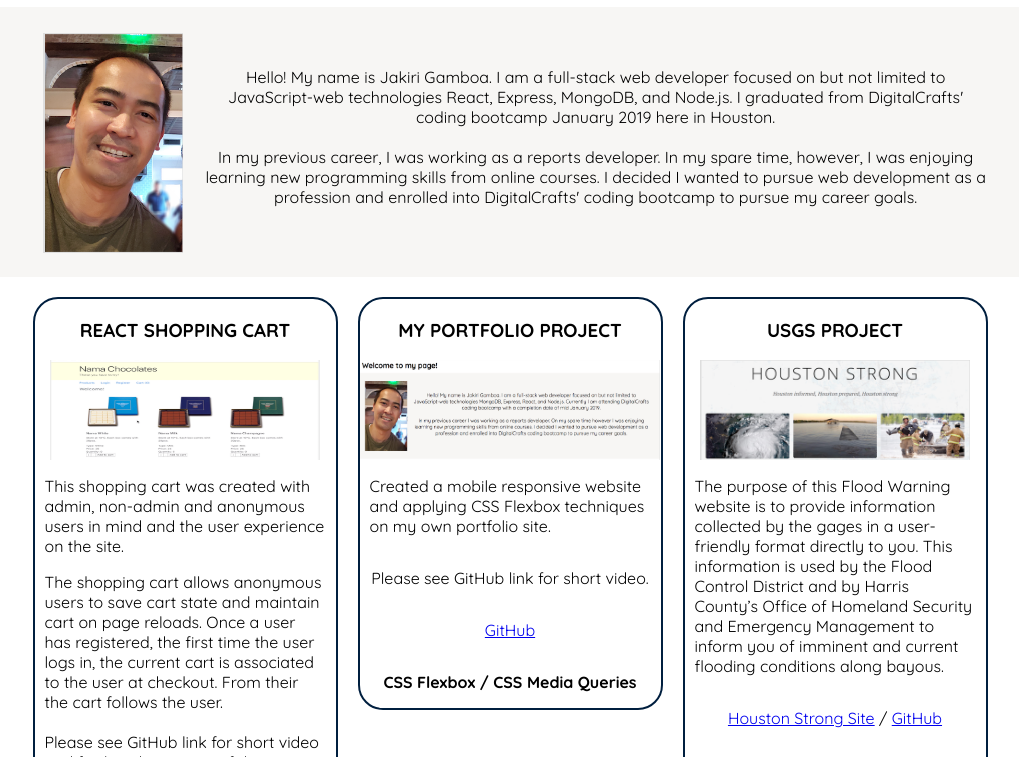
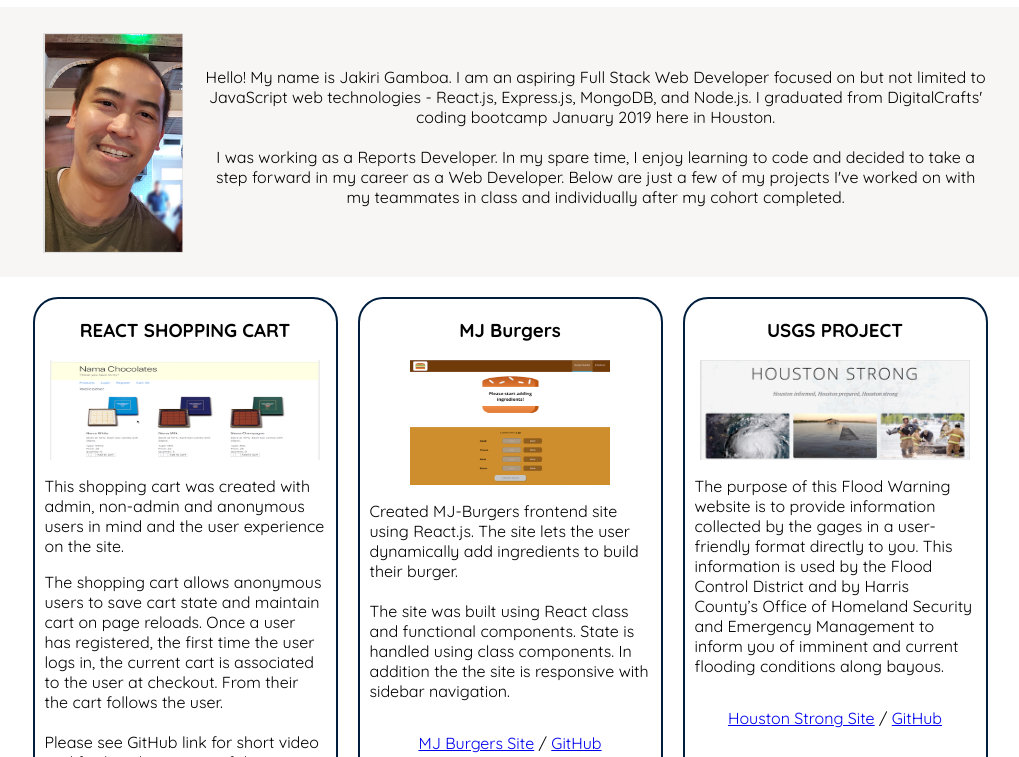
Before and after one commit to jg00/portfolio-jg, a website: page index.html in a window 1280 px wide. Shown: the part 43-800 px from the top of the page, without its empty margins (130-1149 px from the left). Drawn offline with Linux system fonts and the light colour scheme.

Commit message:
MJ Burgers added.

```diff
--- a/index.html
+++ b/index.html
@@ -52,18 +52,16 @@
           <div id="item-h2" class="class-content-attributes">
             <div id="item-h2-inner-flex">
               <p class="item-h2-inner-flex-p">
-                Hello! My name is Jakiri Gamboa. I am a full-stack web developer
-                focused on but not limited to JavaScript-web technologies React,
-                Express, MongoDB, and Node.js. I graduated from DigitalCrafts'
+                Hello! My name is Jakiri Gamboa. I am an aspiring Full Stack Web Developer
+                focused on but not limited to JavaScript web technologies - React.js,
+                Express.js, MongoDB, and Node.js. I graduated from DigitalCrafts'
                 coding bootcamp January 2019 here in Houston.
               </p>
               <br />
               <p class="item-h2-inner-flex-p">
-                In my previous career, I was working as a reports developer. In
-                my spare time, however, I was enjoying learning new programming
-                skills from online courses. I decided I wanted to pursue web
-                development as a profession and enrolled into DigitalCrafts'
-                coding bootcamp to pursue my career goals.
+                I was working as a Reports Developer. In my spare time, I enjoy learning to code and decided to take a step forward
+                in my career as a Web Developer. Below are just a few of my projects I've worked on with my teammates in class and individually after
+                my cohort completed.
               </p>
             </div>
           </div>
@@ -193,6 +191,45 @@
               </div>
             </div>
           </div>
+
+          <div id="item-m4">
+              <div
+                class="class-content-attributes-padding-left-right rcorners class-content-attributes-margin-all div-flex-mini-container"
+              >
+                <h3>MJ Burgers</h3>
+
+
+                  <img
+                    src="images/burger-med.png"
+                    alt=""
+                    class="resize-med-img-portfolio"
+                  />
+
+
+                <p>
+                    Created MJ-Burgers frontend site using React.js. The site lets the user dynamically add ingredients to build their burger.
+                    <br><br>
+                    The site was built using React class and functional components. State is handled using class components. In addition the the site is responsive with sidebar navigation.
+                </p>
+                <!-- <p>Please see GitHub link for short video.</p> -->
+                <p>
+
+                    <a href="http://mj-burgers.surge.sh/">MJ Burgers Site</a> /
+
+                  <a
+                    href="https://github.com/jg00/proj-MJ-Burgers.git"
+                    target="_blank"
+                    >GitHub</a
+                  >
+                </p>
+
+                <div class="technologies-formatting">
+                  <p>React / CSS</p>
+                </div>
+              </div>
+            </div>
+
+
         </div>
       </div>
     </main>
--- a/style.css
+++ b/style.css
@@ -176,6 +176,7 @@ img {
   /* padding: 10px; */
 }
 
+/* USGS - 3rd */
 #main #item-m1 {
   /* flex: 1 1 50%; */
   flex-grow: 1;
@@ -190,13 +191,14 @@ img {
   min-width: 325px;
 }
 
+/* Portfolio - 4th */
 #main #item-m2 {
   /* flex: 1 1 50%; */
   /* background-color: lightblue; */
   /* padding: 10px; */
   flex-grow: 1;
   flex-basis: 25%;
-  order: 2;
+  order: 4;
   /* padding: 10px 0; */
 
   /* flex: 1 1 25%; */
@@ -204,6 +206,7 @@ img {
   min-width: 325px;
 }
 
+/* Nama Shopping Cart - 1st */
 #main #item-m3 {
   /* flex: 1 1 50%; */
   /* background-color: green; */
@@ -211,6 +214,21 @@ img {
   flex-grow: 1;
   flex-basis: 25%;
   order: 1;
+  /* padding: 10px 0; */
+
+  /* flex: 1 1 25%; */
+  /* width: 25%; */
+  min-width: 325px;
+}
+
+/* MJ-Burgers React - 2nd */
+#main #item-m4 {
+  /* flex: 1 1 50%; */
+  /* background-color: green; */
+  /* padding: 10px; */
+  flex-grow: 1;
+  flex-basis: 25%;
+  order: 2;
   /* padding: 10px 0; */
 
   /* flex: 1 1 25%; */
@@ -277,6 +295,14 @@ img {
   padding: 0;
 }
 
+.resize-med-img-portfolio {
+  width: 200px;
+  height: 125px;
+
+  margin-top: 0px;
+  padding: 0;
+}
+
 /****** Media queries ******/
 @media only screen and (max-width: 525px) {
   #header .rowitems {
```
Also changed, not shown: images/burger-large.png (added), images/burger-med.png (added), images/grand-hotel-small.png (added), images/pic01-extra-small.png (added).
